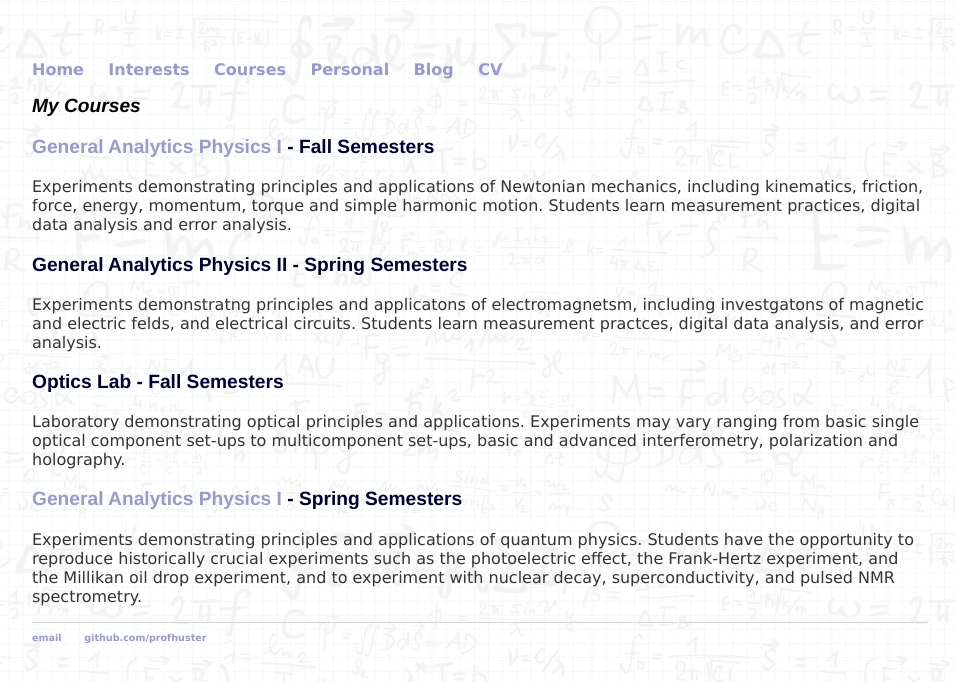
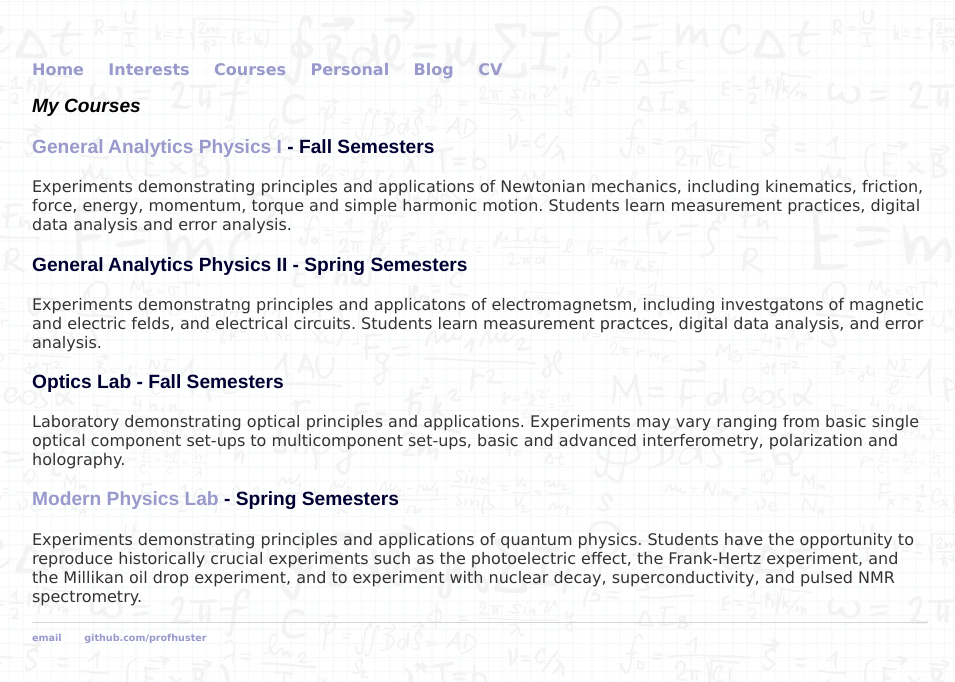
Before and after one commit to profhuster/profhuster.github.io, a Jekyll site: the page built from courses/index.md, in a window 1280 px wide. Shown: the top 682 px of the page, without its empty margins (160-1115 px from the left). Built offline with Jekyll 4.4.1, drawn with Linux system fonts in a browser that asks for light colours.

Commit message:
Update index.md

```diff
--- a/courses/index.md
+++ b/courses/index.md
@@ -23,7 +23,7 @@ Experiments may vary ranging from basic single optical component set-ups to
 multicomponent set-ups,  basic and advanced interferometry,
 polarization and holography.
 
-### [General Analytics Physics I](GAP1) - Spring Semesters
+### [Modern Physics Lab](ModPhysLab) - Spring Semesters
 
 Experiments demonstrating principles and applications of quantum physics.
 Students have the opportunity to reproduce historically crucial experiments such as
```
